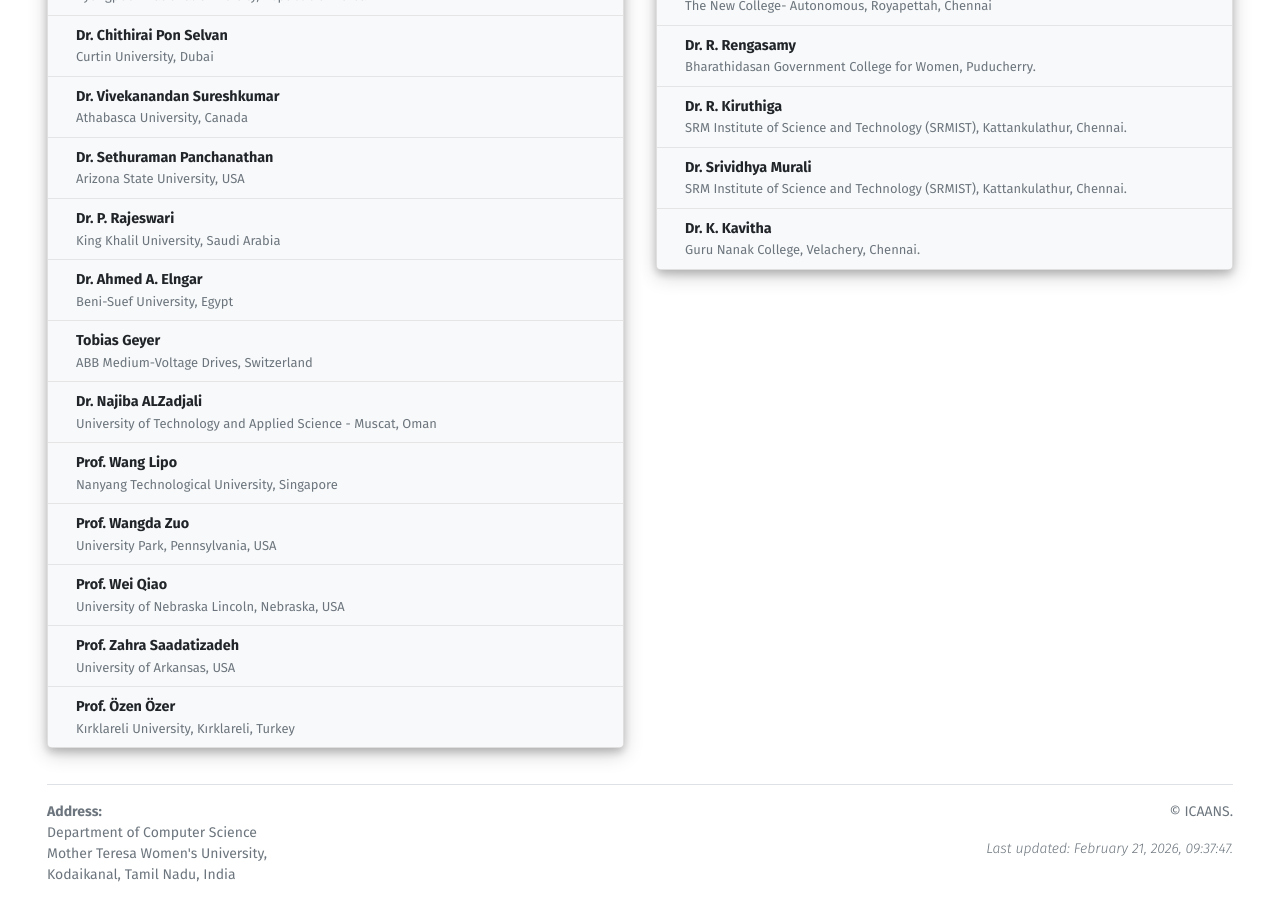
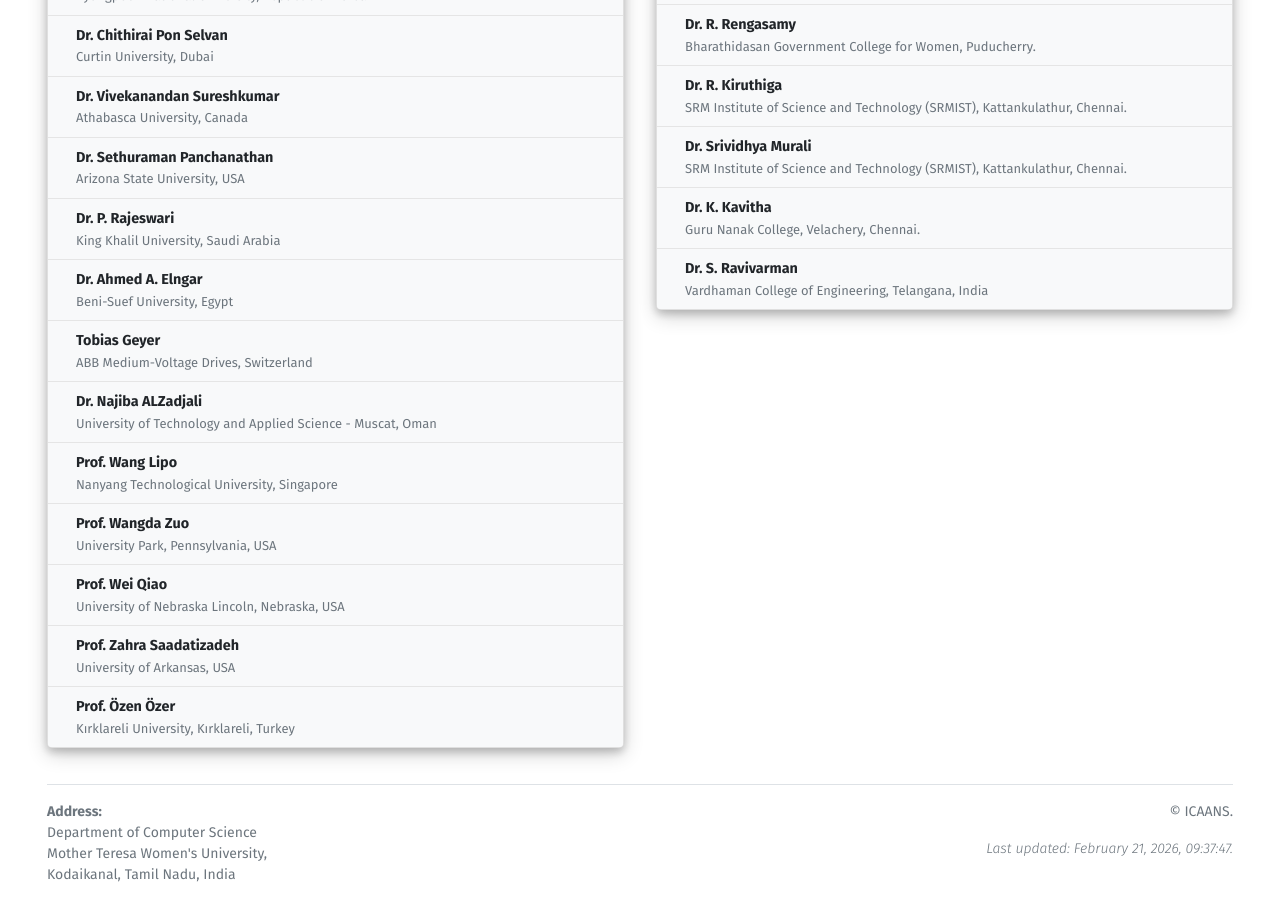
Before and after one commit to sravivarman/icaans_conf, a Jekyll site: the page built from organization.html, in a window 1280 px wide and 900 px high, scrolled down 3745 px. Built offline with Jekyll 4.4.1, drawn with Linux system fonts in a browser that asks for light colours; some of the changed text lies outside the part shown.

Commit message:
Update organization.yml

```diff
--- a/_data/organization.yml
+++ b/_data/organization.yml
@@ -181,7 +181,6 @@
     org: Symbiosis International (Deemed University), Pune, India
   - name: Dr. R.P. Ram Kumar
     org: Gokaraju Rangaraju Institute of Engineering and Technology, Bachupally, Hyderabad
-    post: Professor of AI and ML
   - name: Dr. A. Padma Priya
     org: Alagappa University, Karaikudi
   - name: Dr. Arun Biradar
@@ -271,3 +270,5 @@
     org: SRM Institute of Science and Technology (SRMIST), Kattankulathur, Chennai.
   - name: Dr. K. Kavitha
     org: Guru Nanak College, Velachery, Chennai.
+  - name: Dr. S. Ravivarman
+    org: Vardhaman College of Engineering, Telangana, India
```
